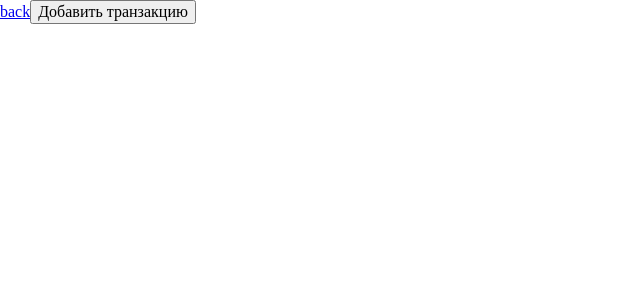
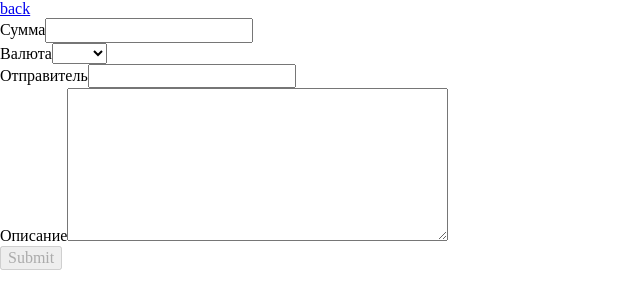
Before and after one commit to mr-africa/angular-learn, an Angular app: page /add-transaction in a window 1280 px wide. Shown: the top 308 px of the page, without its empty margins (0-640 px from the left). Built offline with nearby package versions, Linux system fonts and the light colour scheme.

Commit message:
Готово добавление новостей и транзакций

```diff
--- a/src/app/add-news/add-news.component.html
+++ b/src/app/add-news/add-news.component.html
@@ -1,13 +1,19 @@
 <a routerLink="">back</a>
 
-<div>
-    <div>
-        <label for="news-title">Заголовок</label>: <input type="input" id="news-title" />
+<form [formGroup]="newsAddForm" #formDir="ngForm">
+
+    <div [hidden]="formDir.submitted">
+
+        <div class="form-group">
+            <label for="title">Заголовок</label>
+            <input id="title" class="form-control" formControlName="title" required >
+        </div>
+
+        <div class="form-group">
+            <label for="news-description">Описание</label>
+            <textarea id="news-description" rows="8" cols="40" required formControlName="description"></textarea>
+        </div>
+
+        <button type="submit" class="btn btn-default" [disabled]="newsAddForm.invalid" (click)="onSubmit()">Submit</button>
     </div>
-    <div>
-        <label for="news-description">Описание</label>: <textarea id="news-description" rows="8" cols="40"></textarea>
-    </div>
-    <div>
-        <button>Добавить новость</button>
-    </div>
-</div>
+</form>
--- a/src/app/add-news/add-news.component.ts
+++ b/src/app/add-news/add-news.component.ts
@@ -1,6 +1,8 @@
 import { Component, OnInit } from '@angular/core';
 import { ActivatedRoute, Router} from '@angular/router';
 import { Location } from '@angular/common';
+import { FormGroup, FormControl, Validators } from '@angular/forms';
+
 import { EventsService } from '../events.service';
 
 @Component({
@@ -9,6 +11,7 @@ import { EventsService } from '../events.service';
   styleUrls: ['./add-news.component.css']
 })
 export class AddNewsComponent implements OnInit {
+    newsAddForm: FormGroup;
 
     constructor(
         private route: ActivatedRoute,
@@ -18,6 +21,20 @@ export class AddNewsComponent implements OnInit {
     ) { }
 
     ngOnInit() {
+        this.newsAddForm = new FormGroup({
+            title: new FormControl(null, [
+                Validators.required,
+            ]),
+            description: new FormControl(null, [
+                Validators.required,
+            ]),
+        });
+    }
+
+    onSubmit() {
+        let news = Object.assign({}, this.newsAddForm.value);
+        this.eventService.addNews(news);
+        this.router.navigate(['']);
     }
 
 }
--- a/src/app/add-transaction/add-transaction.component.html
+++ b/src/app/add-transaction/add-transaction.component.html
@@ -1,3 +1,28 @@
 <a routerLink="">back</a>
 
-<button>Добавить транзакцию</button>
+<form [formGroup]="AddTransactionForm" #formDir="ngForm">
+
+    <div [hidden]="formDir.submitted">
+        <div class="form-group">
+            <label for="amount">Сумма</label>
+            <input id="amount" class="form-control" formControlName="amount" required >
+        </div>
+
+        <label for="currency">Валюта</label>
+        <select id="currency" class="form-control" formControlName="currency" required >
+            <option *ngFor="let item of curencyList | keys" [value]="item.key">{{ item.value }}</option>
+        </select>
+
+        <div class="form-group">
+            <label for="sender">Отправитель</label>
+            <input id="sender" class="form-control" formControlName="sender" required >
+        </div>
+
+        <div class="form-group">
+            <label for="news-description">Описание</label>
+            <textarea id="news-description" rows="8" cols="40" required formControlName="description"></textarea>
+        </div>
+
+        <button type="submit" class="btn btn-default" [disabled]="AddTransactionForm.invalid" (click)="onSubmit()">Submit</button>
+    </div>
+</form>
--- a/src/app/add-transaction/add-transaction.component.ts
+++ b/src/app/add-transaction/add-transaction.component.ts
@@ -2,6 +2,8 @@ import { Component, OnInit } from '@angular/core';
 import { ActivatedRoute, Router} from '@angular/router';
 import { Location } from '@angular/common';
 import { EventsService } from '../events.service';
+import { FormGroup, FormControl, Validators } from '@angular/forms';
+import { currencyList } from '../consts';
 
 @Component({
   selector: 'app-add-transaction',
@@ -9,6 +11,9 @@ import { EventsService } from '../events.service';
   styleUrls: ['./add-transaction.component.css']
 })
 export class AddTransactionComponent implements OnInit {
+    AddTransactionForm: FormGroup;
+    objectKeys = Object.keys;
+    curencyList = currencyList;
 
     constructor(
         private route: ActivatedRoute,
@@ -18,6 +23,24 @@ export class AddTransactionComponent implements OnInit {
     ) { }
 
     ngOnInit() {
+        this.AddTransactionForm = new FormGroup({
+            amount: new FormControl(null, [
+                Validators.required,
+            ]),
+            currency: new FormControl(null, [
+                Validators.required,
+            ]),
+            sender: new FormControl(null, [
+                Validators.required,
+            ]),
+            is_positive: new FormControl(null, []),
+            description: new FormControl(null, []),
+        });
+    }
+    onSubmit() {
+        let transaction = Object.assign({}, this.AddTransactionForm.value);
+        this.eventService.addTransaction(transaction);
+        this.router.navigate(['']);
     }
 
 }
--- a/src/app/consts.ts
+++ b/src/app/consts.ts
@@ -1,5 +1,6 @@
-const NEWS_EVENT_TYPE = 'news';
-const TRANSACTION_EVENT_TYPE = 'transaction'; // TODO enum
+enum eventTypes {NEWS = 'news', TRANSACTION = 'transaction'};
+
+const currencyList = {USD: 'USD', RUR: 'RUR', EUR: 'EUR'};
 
 abstract class FeedEvent {
     date: Date;
@@ -7,16 +8,20 @@ abstract class FeedEvent {
     visible: boolean = true;
     id: number;
 
-    constructor(date: string, id: number) {
-        this.date = new Date(date);
+    constructor(date: (string|undefined), id: number) {
+        if (date) {
+            this.date = new Date(date);
+        } else {
+            this.date = new Date();
+        }
         this.id = id;
     }
     isNews(): boolean {
-        return this.type === NEWS_EVENT_TYPE;
+        return this.type === eventTypes.NEWS;
     }
 
     isTransaction(): boolean {
-        return this.type === TRANSACTION_EVENT_TYPE;
+        return this.type === eventTypes.TRANSACTION;
     }
 
     dateOutput(): string {
@@ -28,7 +33,7 @@ class NewsEvent extends FeedEvent {
     title: string;
     description: string;
     isViewed: boolean = false;
-    readonly type: string = NEWS_EVENT_TYPE;
+    readonly type: string = eventTypes.NEWS;
 
     constructor(event, id: number) {
         super(event.date, id);
@@ -39,11 +44,11 @@ class NewsEvent extends FeedEvent {
 
 class TransactionEvent extends FeedEvent {
     _amount: number;
-    currency: string; // TODO ENUM
+    currency: string;
     sender: string;
     is_positive?: boolean;
     description?: string;
-    readonly type: string = TRANSACTION_EVENT_TYPE;
+    readonly type: string = eventTypes.TRANSACTION;
 
     constructor(event, id: number) {
         super(event.date, id);
@@ -61,12 +66,4 @@ class TransactionEvent extends FeedEvent {
 
 type feedEventType = (NewsEvent|TransactionEvent);
 
-function EventFactory<feedEventType>(event, id: number) {
-    if (event.type === NEWS_EVENT_TYPE) {
-        return new NewsEvent(event, id);
-    } else if (event.type === TRANSACTION_EVENT_TYPE) {
-        return new TransactionEvent(event, id);
-    }
-}
-
-export { NEWS_EVENT_TYPE, TRANSACTION_EVENT_TYPE, EventFactory, feedEventType };
+export { eventTypes, currencyList, NewsEvent, TransactionEvent, feedEventType };
--- a/src/app/event/event.component.ts
+++ b/src/app/event/event.component.ts
@@ -1,5 +1,4 @@
 import { Component, OnInit, Input } from '@angular/core';
-import { NEWS_EVENT_TYPE, TRANSACTION_EVENT_TYPE } from '../consts';
 
 @Component({
   selector: 'app-event',
--- a/src/app/events.service.ts
+++ b/src/app/events.service.ts
@@ -1,7 +1,8 @@
 import { Injectable } from '@angular/core';
 import { EventList, feed } from './feed';
-import { feedEventType } from './consts';
+import { feedEventType, eventTypes } from './consts';
 import { Observable, of } from 'rxjs';
+
 
 @Injectable({
   providedIn: 'root'
@@ -40,4 +41,11 @@ export class EventsService {
     delete(id: number): void {
         this.eventList.delete(id);
     }
+    addNews(news: object): void {
+        this.eventList.addEvent(news, eventTypes.NEWS);
+    }
+
+    addTransaction(transaction: object): void {
+        this.eventList.addEvent(transaction, eventTypes.TRANSACTION);
+    }
 }
--- a/src/app/feed.ts
+++ b/src/app/feed.ts
@@ -1,40 +1,48 @@
-import { NEWS_EVENT_TYPE, TRANSACTION_EVENT_TYPE, EventFactory, feedEventType } from './consts';
+import { eventTypes, NewsEvent, TransactionEvent, feedEventType, currencyList } from './consts';
 
 const RAW_FEED = [
     {
         date: '2018-01-13 10:20',
         title: 'kek news 1',
         description: 'ololol',
-        type: NEWS_EVENT_TYPE
+        type: eventTypes.NEWS
     },
     {
         date: '2018-01-14 10:20',
         title: 'kek news 2',
         description: 'ololol',
-        type: NEWS_EVENT_TYPE
+        type: eventTypes.NEWS
     },
     {
         date: '2018-01-14 10:20',
         amount: 10000,
-        currency: 'RUR',
+        currency: currencyList.RUR,
         sender: 'keko sender',
-        type: TRANSACTION_EVENT_TYPE
+        type: eventTypes.TRANSACTION
     },
     {
         date: '2018-01-10 10:20',
         amount: 10000,
-        currency: 'RUR',
+        currency: currencyList.USD,
         sender: 'keko sender',
-        type: TRANSACTION_EVENT_TYPE,
+        type: eventTypes.TRANSACTION,
         is_positive: false,
         description: 'kek'
     },
 ];
 
+function EventFactory<feedEventType>(event, id: number) {
+    if (event.type === eventTypes.NEWS) {
+        return new NewsEvent(event, id);
+    } else if (event.type === eventTypes.TRANSACTION) {
+        return new TransactionEvent(event, id);
+    }
+}
+
 class EventList {
     private _feed: feedEventType[];
     private _sortByDate: boolean = true;
-    idCounter = 1;
+    private idCounter = 1;
 
     constructor(raw_feed) {
         this._feed = raw_feed.map((x, index) => EventFactory(x, this.getNextIndex()));
@@ -86,6 +94,16 @@ class EventList {
             }
         });
     }
+
+    addEvent(event, eventType:eventTypes): void {
+        let newEvent;
+        if (eventType === eventTypes.NEWS) {
+            newEvent = new NewsEvent(event, this.getNextIndex());
+        } else if (eventType === eventTypes.TRANSACTION) {
+            newEvent = new TransactionEvent(event, this.getNextIndex());
+        }
+        this._feed.splice(0, 0, newEvent);
+    }
 }
 
 const feed = new EventList(RAW_FEED);
--- /dev/null
+++ b/src/app/keys.pipe.ts
@@ -0,0 +1,16 @@
+import { Pipe, PipeTransform } from '@angular/core';
+
+@Pipe({
+      name: 'keys'
+})
+export class KeysPipe implements PipeTransform {
+
+    transform(value, args:string[]) : any {
+        let keys = [];
+        for (let key in value) {
+              keys.push({key: key, value: value[key]});
+        }
+        return keys;
+    }
+
+}
```
Also changed, not shown: src/app/app.module.ts (+6 -3 lines), 1 other file (tests, documents, lock files or other folders).
